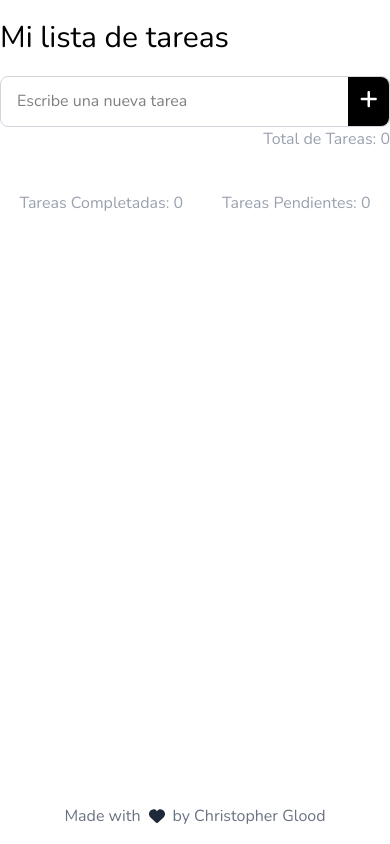
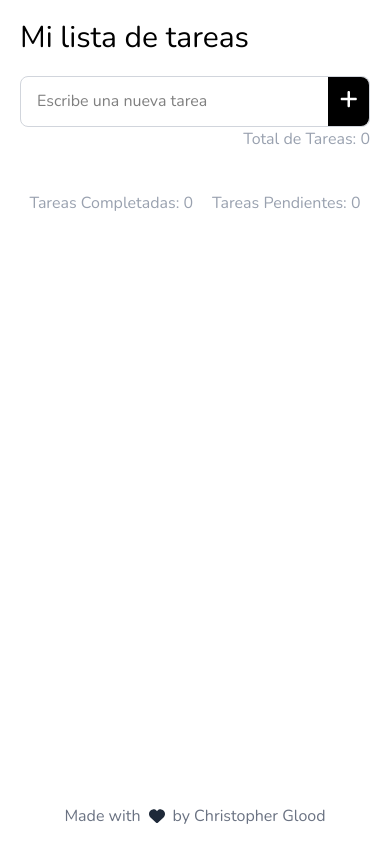
Before and after one commit to chrisestabaocupado/tasks-n-streaks, a React (Vite) app: page / in a window 390 px wide. Built offline with nearby package versions, Linux system fonts and the light colour scheme.

Commit message:
fixing padding on phone

```diff
--- a/src/App.jsx
+++ b/src/App.jsx
@@ -24,7 +24,7 @@ function App() {
   let todosNotDone = todos.filter((todo) => !todo.completed);
 
   return (
-    <main className="min-h-screen max-w-md mx-auto flex flex-col gap-5">
+    <main className="min-h-screen max-w-md mx-auto px-5 sm:px-0 flex flex-col gap-5">
       <h1 className="text-3xl font-bold mt-5">Mi lista de tareas</h1>
       <section className="text-right">
         <ToDoInput todos={todos} setTodos={setTodos}></ToDoInput>
```
